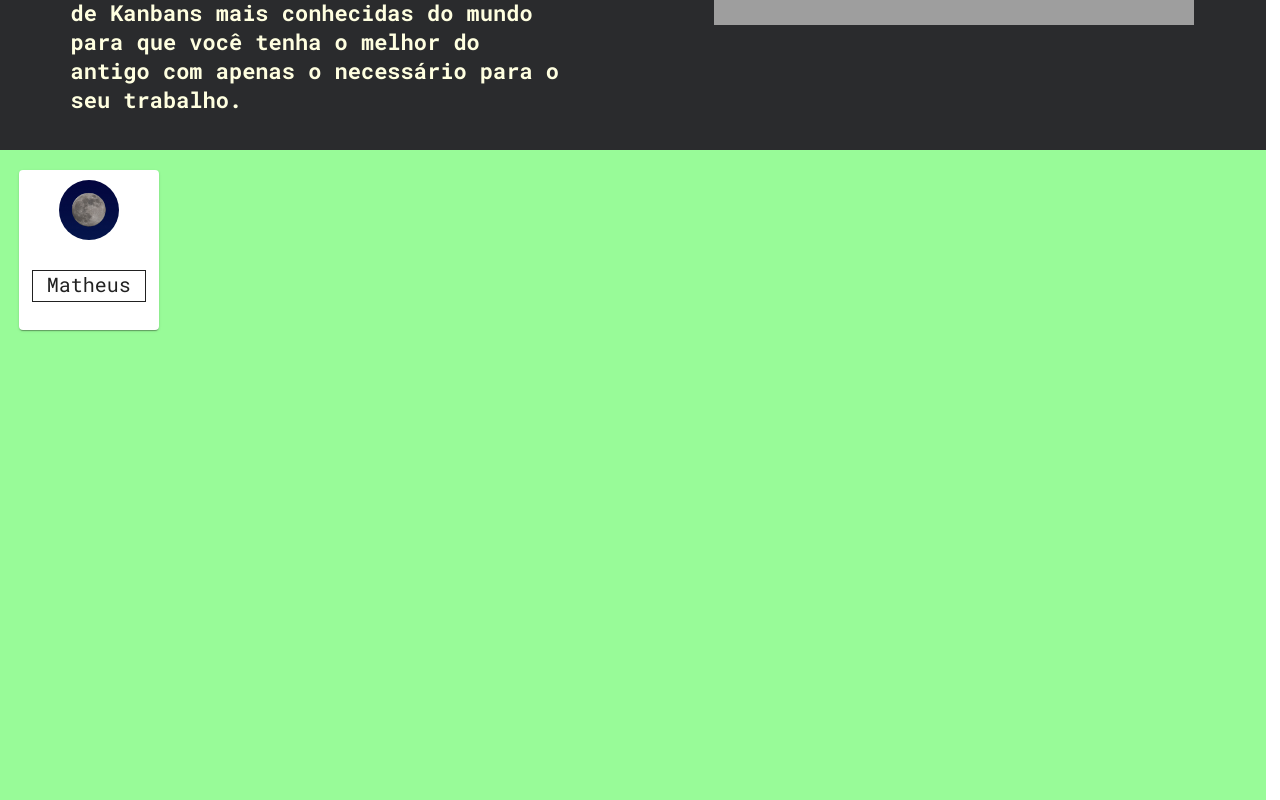
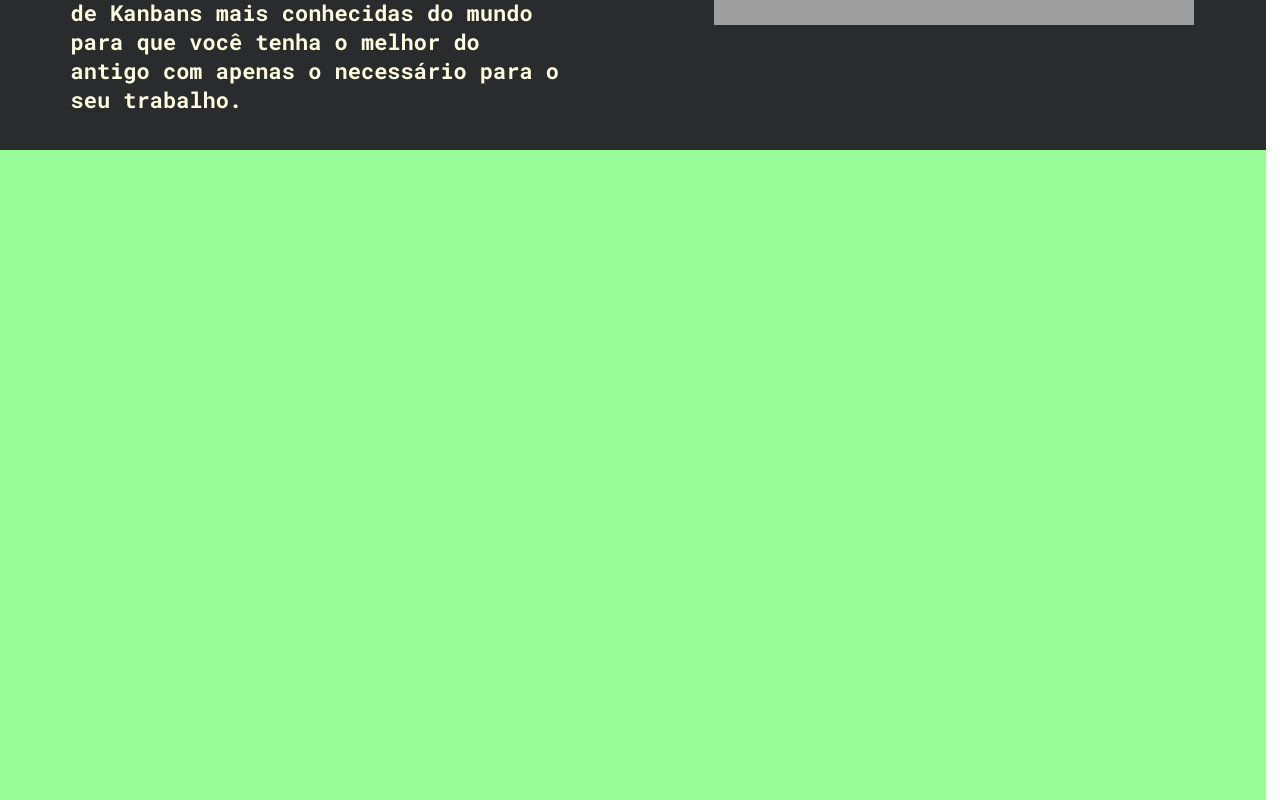
Before and after one commit to JardelLacerda/dev-space, a React (Create React App) app: page /about in a window 1280 px wide. Shown: the part 1715-2515 px from the top of the page. Built offline with nearby package versions, Linux system fonts and the light colour scheme; grey boxes are pictures that could not be loaded.

Commit message:
feat: adjusted

```diff
--- a/src/components/CardUsers/style.js
+++ b/src/components/CardUsers/style.js
@@ -38,7 +38,6 @@ export const AvatarStyled = styled(Avatar)`
 `;
 
 export const Name = styled.p`
-  border: 1px solid;
   width: 80%;
   height: 30px;
   text-align: center;
--- a/src/pages/about/index.js
+++ b/src/pages/about/index.js
@@ -93,9 +93,7 @@ const About = () => {
 
           <Image moon src={Moon3} />
         </MainDetailsContainer>
-        <SquadDetails>
-          <CardUsers srcImg={Moon}>Matheus</CardUsers>
-        </SquadDetails>
+        <SquadDetails></SquadDetails>
       </MainContainer>
     </Container>
   );
```
